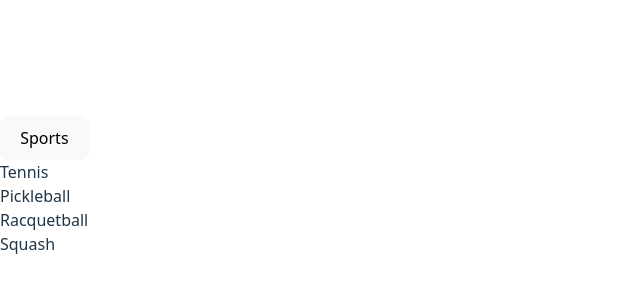
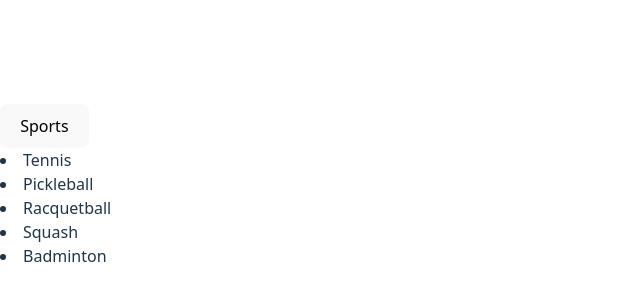
Before and after one commit to thinthunaing/react-learning, a React (Vite) app in the folder compound-components/: page / in a window 1280 px wide. Shown: the part 214-514 px from the top of the page, without its empty margins (0-640 px from the left). Built offline with nearby package versions, Linux system fonts and the light colour scheme.

Commit message:
refactor MenuDropdown to use children instead of items prop

```diff
--- a/compound-components/src/App.jsx
+++ b/compound-components/src/App.jsx
@@ -1,32 +1,24 @@
 import Menu from "./Menu/Menu"
 import MenuButton from "./Menu/MenuButton"
 import MenuDropdown from "./Menu/MenuDropdown"
+import MenuItem from "./Menu/MenuItem"
 
-/**
- * Challenge:
- * 1. Convert the Menu component to use props.children
- *    instead of taking an `items` prop. (We'll update
- *    the MenuButton and MenuDropdown components later.)
- *    See note inside the Menu.js file for more info
- *
- * 2. import MenuButton and MenuDropdown into THIS file
- *    and render them as children of the Menu component.
- *    Remember to pass the buttonText and items array to
- *    the components that need those props to function.
- *    (We'll also be updating that soon!)
- *
- * NOTE: The functionality of the menu will be broken after
- * these changes, but that's okay! As such, don't worry
- * about moving the state or toggle function from the Menu;
- * there's more we need to learn before we can do that.
- */
+
 
 export default function App() {
+
+ const items = ["Tennis", "Pickleball", "Racquetball", "Squash", "Badminton"]
+
   return (
+
      <>
       <Menu>
-        <MenuButton buttonText="Sports" />
-        <MenuDropdown items={["Tennis", "Pickleball", "Racquetball", "Squash"]} />
+        <MenuButton>
+          Sports
+        </MenuButton>
+        <MenuDropdown>
+          {items.map(item=> <MenuItem key={item}>{item}</MenuItem>)}
+        </MenuDropdown>
       </Menu>
     </>
   )
--- a/compound-components/src/Menu/MenuButton.jsx
+++ b/compound-components/src/Menu/MenuButton.jsx
@@ -1,8 +1,8 @@
 import React from "react"
 import Button from "../Button/Button"
 
-export default function MenuButton({ buttonText, onClick }) {
+export default function MenuButton({ children, onClick }) {
     return (
-        <Button onClick={onClick}>{buttonText}</Button>
+        <Button onClick={onClick}>{children}</Button>
     )
 }
--- a/compound-components/src/Menu/MenuDropdown.jsx
+++ b/compound-components/src/Menu/MenuDropdown.jsx
@@ -1,18 +1,9 @@
-import React from "react"
 
-export default function MenuDropdown({ items }) {
+
+export default function MenuDropdown({ children }) {
     return (
         <div className="menu-dropdown">
-            {items.map(
-                item => (
-                    <div
-                        className="menu-item"
-                        key={item}
-                    >
-                        {item}
-                    </div>
-                )
-            )}
+           {children}
         </div>
     )
 }
--- /dev/null
+++ b/compound-components/src/Menu/MenuItem.jsx
@@ -0,0 +1,7 @@
+export default function MenuItem({ children }) {
+    return (
+        <li className="menu-item">
+            {children}
+        </li>
+    )
+}
```
Also changed, not shown: compound-components/src/Menu/Menu.jsx (+2 -12 lines), compound-components/src/quiz.md (added, +22 -0 lines).
